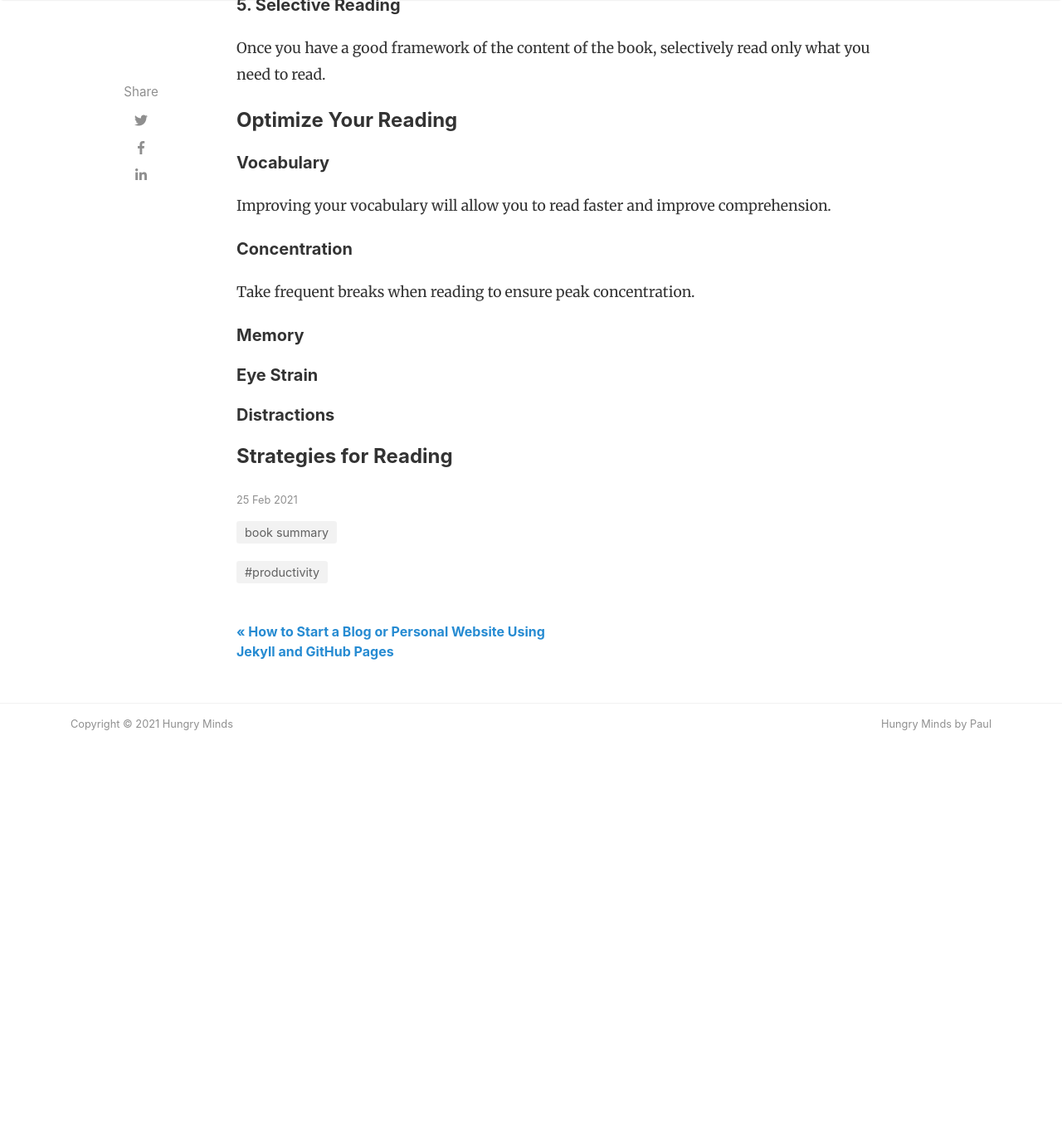
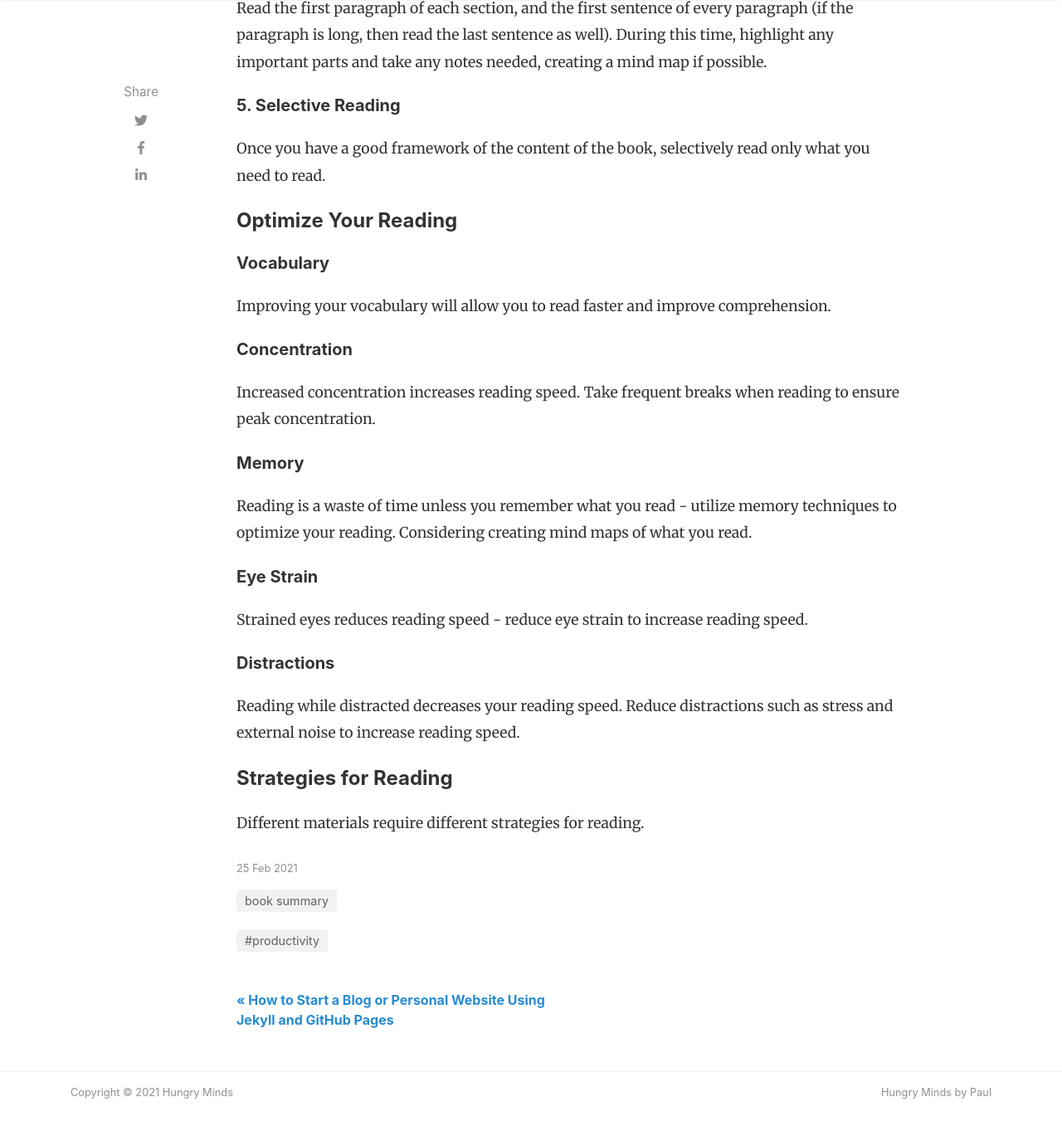
Before and after one commit to LeNPaul/hungry-minds, a Jekyll site: the page built from _posts/2021-02-25-work-smarter-with-speed-reading-a-teach-yourself-guide-by-tina-konstant.md, in a window 1280 px wide and 1400 px high, scrolled down 2191 px. Shown: the top 1363 px of the window at 83% size. Built offline with Jekyll 4.4.1, drawn with Linux system fonts in a browser that asks for light colours; nearby versions of some CDN libraries; comment, search, counter and statistics services are not loaded; before the commit the page ends 3147 px from its top, so only the background shows below that; some of the changed text lies outside the part shown.

Commit message:
Update rough draft for blog post

```diff
--- a/_posts/2021-02-25-work-smarter-with-speed-reading-a-teach-yourself-guide-by-tina-konstant.md
+++ b/_posts/2021-02-25-work-smarter-with-speed-reading-a-teach-yourself-guide-by-tina-konstant.md
@@ -28,6 +28,8 @@ Speed reading is a skill that you develop and requires practice.
 
 #### The Five-Step System
 
+This process will allow you to highlight what you need to read and eliminate what you need to ignore. It's a way to quickly process a book and get a high-level understanding of what the book is about befor einvesting more time reading certain sections of the book.
+
 ##### 1. Prepare
 
 How do you intend to use the new information that you learn from reading? Ensure that you have a clear purpose for what you are reading, which will help you focus while reading.
@@ -56,12 +58,20 @@ Improving your vocabulary will allow you to read faster and improve comprehensio
 
 ##### Concentration
 
-Take frequent breaks when reading to ensure peak concentration.
+Increased concentration increases reading speed. Take frequent breaks when reading to ensure peak concentration.
 
 ##### Memory
 
+Reading is a waste of time unless you remember what you read - utilize memory techniques to optimize your reading. Considering creating mind maps of what you read.
+
 ##### Eye Strain
+
+Strained eyes reduces reading speed - reduce eye strain to increase reading speed.
 
 ##### Distractions
 
+Reading while distracted decreases your reading speed. Reduce distractions such as stress and external noise to increase reading speed.
+
 #### Strategies for Reading
+
+Different materials require different strategies for reading.
```
